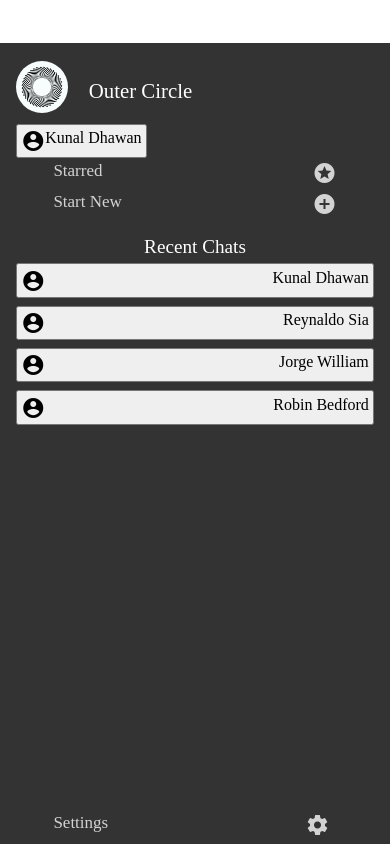
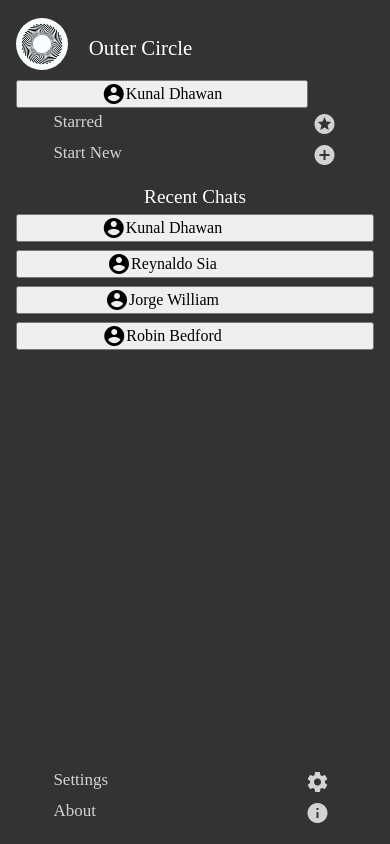
Before and after one commit to outerCircles/outerCircles.github.io, a React app: page / in a window 390 px wide. Built offline with nearby package versions, Linux system fonts and the light colour scheme.

Commit message:
Improved CSS

```diff
--- a/src/css/index.css
+++ b/src/css/index.css
@@ -3,6 +3,10 @@
   }
   .main-section{
     margin-left: 18em;
+  }
+  .mainUser{
+    padding: 0 5%;
+    width: 16em;
   }
   .searchbar {
     overflow: hidden;
@@ -191,6 +195,12 @@
     border-radius: 0.4em;
     width: 90%;
   }
+  .mainUser{
+    width: 24em;
+  }
+  .sidenav{
+    margin-top: 0;
+  }
 }
 
 #page-nav {
@@ -237,4 +247,7 @@
     display: block;
     z-index: 1000;
   }
+  .mainUser{
+    width: 18em;
   }
+}
--- a/src/js/Pages/Dashboard/Sections/SideNav/SideNav.js
+++ b/src/js/Pages/Dashboard/Sections/SideNav/SideNav.js
@@ -13,7 +13,7 @@
                     <img src={logo} alt="Logo" className="logo"/>
                     <span>Outer Circle</span>
                 </div>
-                <ContactButton name="Kunal Dhawan" dpUrl=""/>
+                <ContactButton name="Kunal Dhawan" className="mainUser" dpUrl=""/>
             </header>
             <main className="sidenav-main">
                 <StarredSection />
--- a/src/js/Pages/Dashboard/Sections/SideNav/components/ContactButton.js
+++ b/src/js/Pages/Dashboard/Sections/SideNav/components/ContactButton.js
@@ -9,7 +9,7 @@
     return (
         <>
             <button type="button" onClick={e=>dispatch({type:'SWITCH', payload:{newId:id}})}>
-                <div className="spaced-flex">
+                <div className="spaced-flex" className="mainUser">
                 <span className="material-icons">account_circle</span>
                 <span>{name}</span>
                 </div>
--- a/src/js/Pages/Settings/Settings.js
+++ b/src/js/Pages/Settings/Settings.js
@@ -4,6 +4,7 @@
     return (
         <>
            <h1>Settings</h1>
+           <h2>Hey</h2>
         </>
     )
 }
```
Lines whose indentation alone changed are shown as unchanged.
